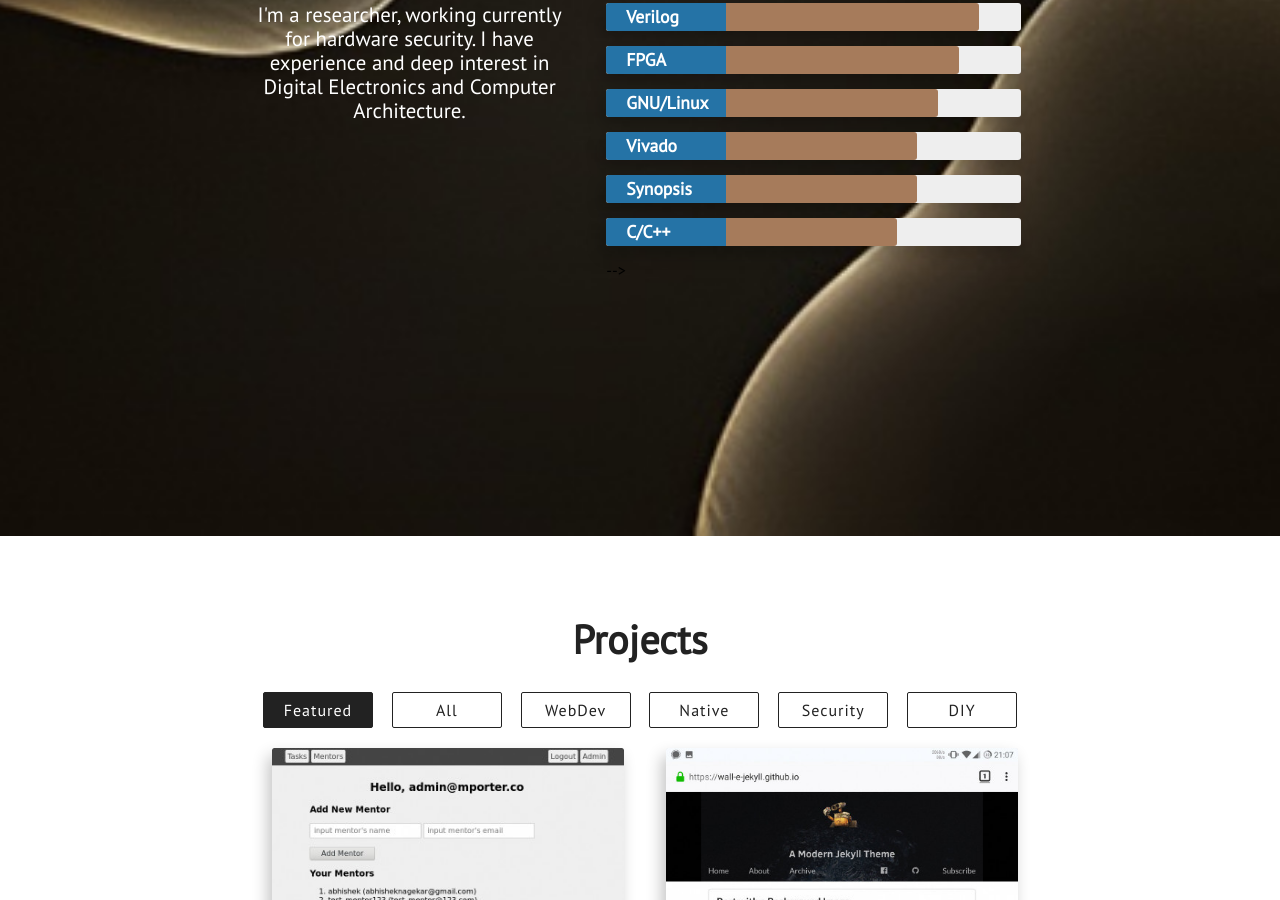
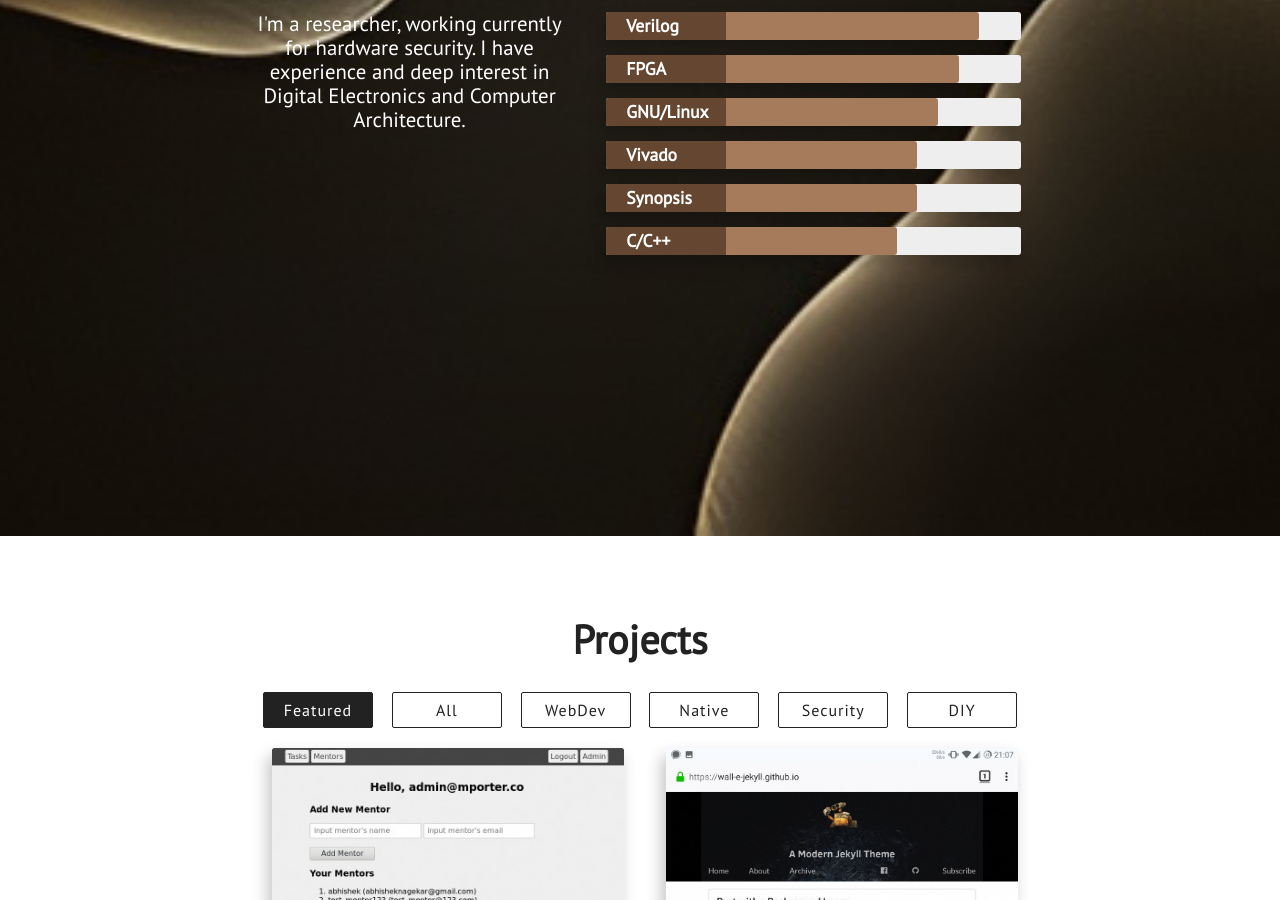
Before and after one commit to Dhruv-Kumar-1/Dhruv-Kumar-1.github.io, a Jekyll site: the page built from index.html, in a window 1280 px wide and 900 px high, scrolled down 2364 px. Built offline with Jekyll 4.4.1, drawn with Linux system fonts in a browser that asks for light colours; nearby versions of some CDN libraries.

Commit message:
Update skills.html

```diff
--- a/_includes/skills.html
+++ b/_includes/skills.html
@@ -15,40 +15,40 @@
                     <h3 class="center-align skills-subsection">Technical</h3>
                     <div class="progress-bars">
                         <div class="skillbar clearfix " data-percent="90%">
-                            <div class="skillbar-title" style="background: #2980b9;"><span>Verilog</span></div>
+                            <div class="skillbar-title" style="background: #6F4E37;"><span>Verilog</span></div>
                             <div class="skillbar-bar" style="background: #A67B5B;"></div>
                         </div> <!-- End Skill Bar -->
 
                         <div class="skillbar clearfix " data-percent="85%">
-                            <div class="skillbar-title" style="background: #2980b9;"><span>FPGA</span></div>
+                            <div class="skillbar-title" style="background: #6F4E37;"><span>FPGA</span></div>
                             <div class="skillbar-bar" style="background: #A67B5B;"></div>
                         </div> <!-- End Skill Bar -->
 
                         <div class="skillbar clearfix " data-percent="80%">
-                            <div class="skillbar-title" style="background: #2980b9;"><span>GNU/Linux</span></div>
+                            <div class="skillbar-title" style="background: #6F4E37;"><span>GNU/Linux</span></div>
                             <div class="skillbar-bar" style="background: #A67B5B"></div>
                         </div> <!-- End Skill Bar -->
 
 
                         <div class="skillbar clearfix " data-percent="75%">
-                            <div class="skillbar-title" style="background: #2980b9;"><span>Vivado</span></div>
+                            <div class="skillbar-title" style="background: #6F4E37;"><span>Vivado</span></div>
                             <div class="skillbar-bar" style="background: #A67B5B;"></div>
                         </div> <!-- End Skill Bar -->
 
                         <div class="skillbar clearfix " data-percent="75%">
-                            <div class="skillbar-title" style="background: #2980b9;"><span>Synopsis</span></div>
+                            <div class="skillbar-title" style="background: #6F4E37;"><span>Synopsis</span></div>
                             <div class="skillbar-bar" style="background: #A67B5B;"></div>
                         </div> <!-- End Skill Bar -->
 
                         <div class="skillbar clearfix " data-percent="70%">
-                            <div class="skillbar-title" style="background: #2980b9"><span>C/C++</span></div>
+                            <div class="skillbar-title" style="background: #6F4E37"><span>C/C++</span></div>
                             <div class="skillbar-bar" style="background: #A67B5B;"></div>
                         </div> <!-- End Skill Bar -->
 
 <!--                         <div class="skillbar clearfix " data-percent="70%">
                             <div class="skillbar-title" style="background: #2980b9"><span>InfoSec</span></div>
-                            <div class="skillbar-bar" style="background: #3498db"></div>
-                        </div> <!-- End Skill Bar --> -->
+                            <div class="skillbar-bar" style="background: #3498db"></div> -->
+                        <!-- </div> --> <!-- End Skill Bar -->
                     </div>
                 </div>
             </div>
```
